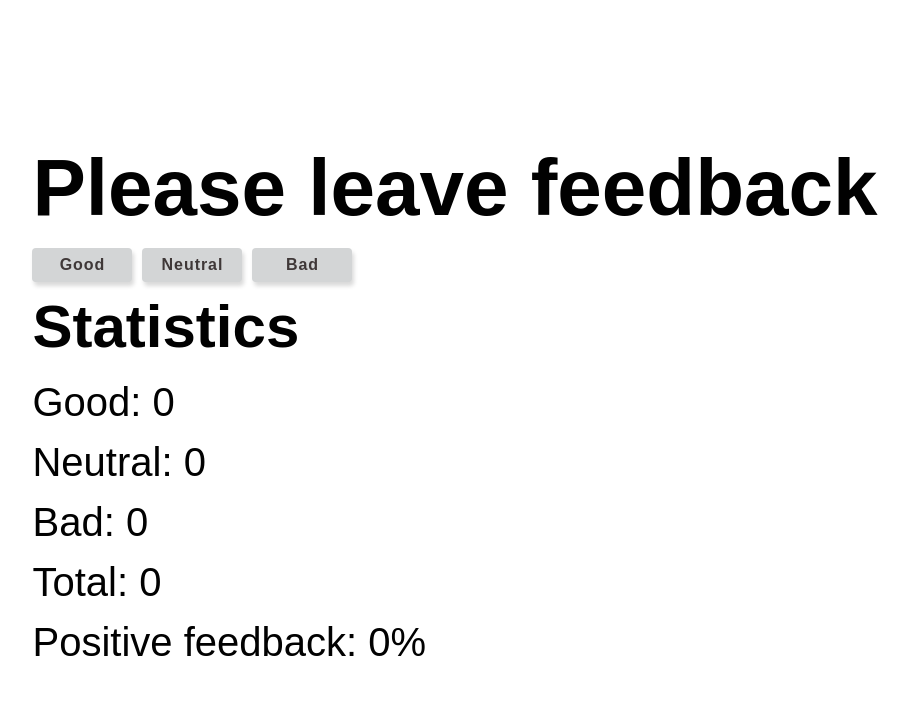
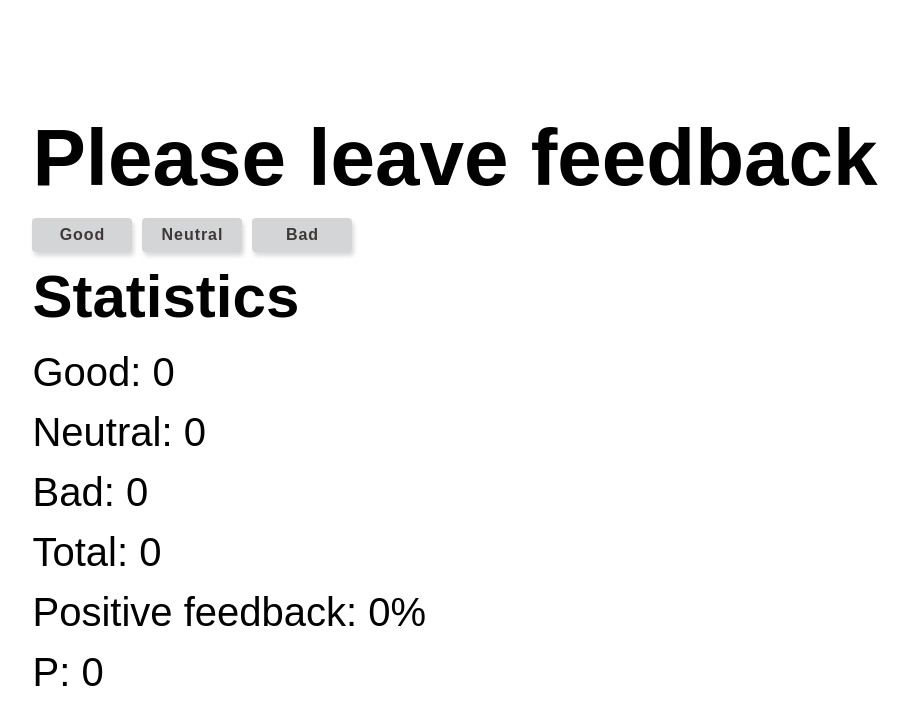
Before and after one commit to OleksVov/goit-react-hw-02-feedback, a React (Create React App) app: page / in a window 1280 px wide. Shown: the top 724 px of the page, without its empty margins (185-1093 px from the left). Built offline with nearby package versions, Linux system fonts and the light colour scheme.

Commit message:
Update Feedback.jsx

```diff
--- a/src/components/Feedback/Feedback.jsx
+++ b/src/components/Feedback/Feedback.jsx
@@ -30,7 +30,11 @@ class Feedback extends Component {
 
       }
 
-      countTotalFeedback = () => {}
+      countTotalFeedback = (e) => {
+       return e;
+
+      }
+
 
       render() {
 const goodFeedback = this.state.good;
@@ -56,6 +60,7 @@ const positiveFeedback = total > 0 ? Math.round(goodFeedback * 100 / total) : 0;
                     <li>Bad: {this.state.bad}</li>
                     <li>Total: {total}</li>
                     <li>Positive feedback: {positiveFeedback}%</li>
+                    <li>P: {this.countTotalFeedback(total)}</li>
                     </ul>
             </div>
         )
```
